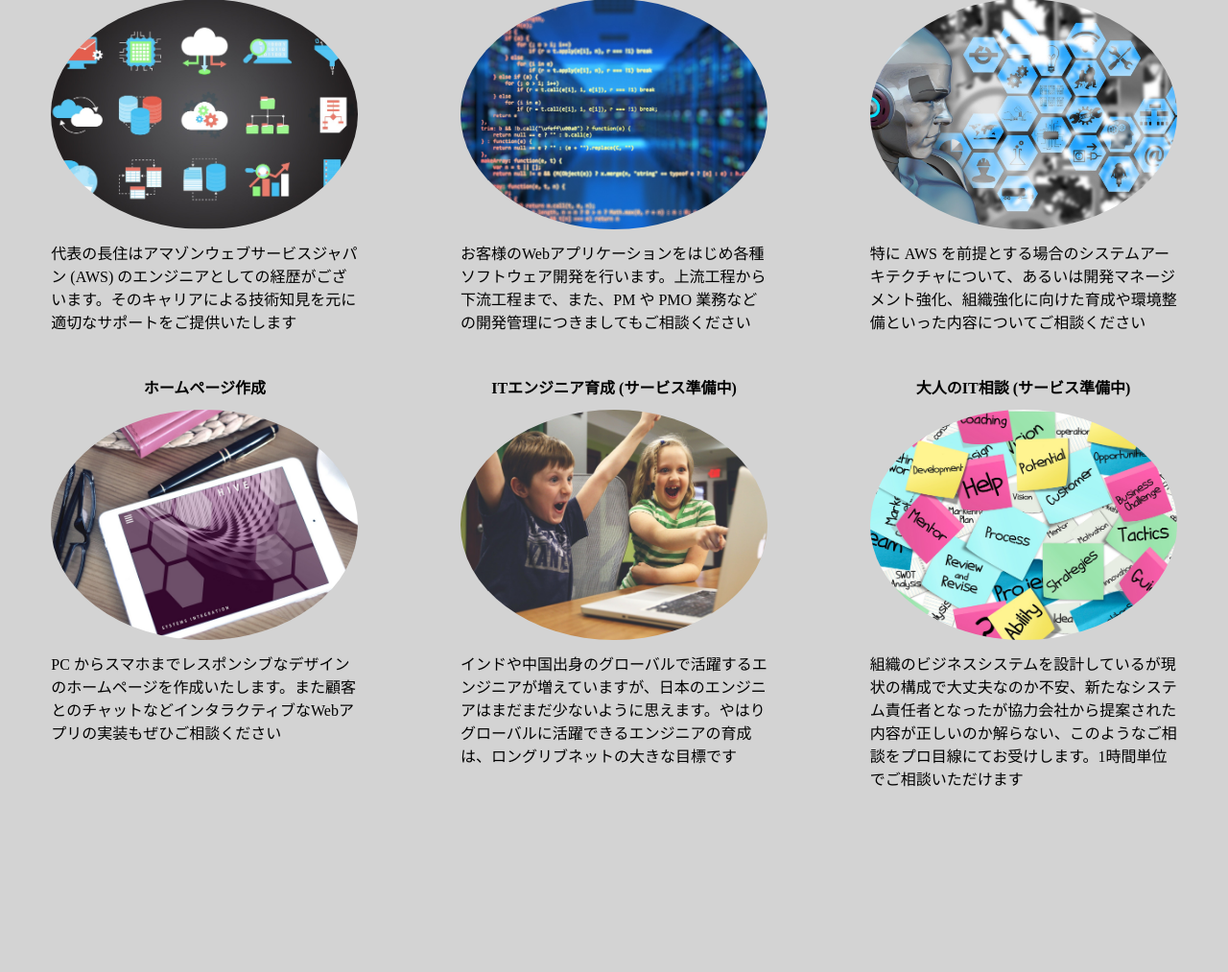
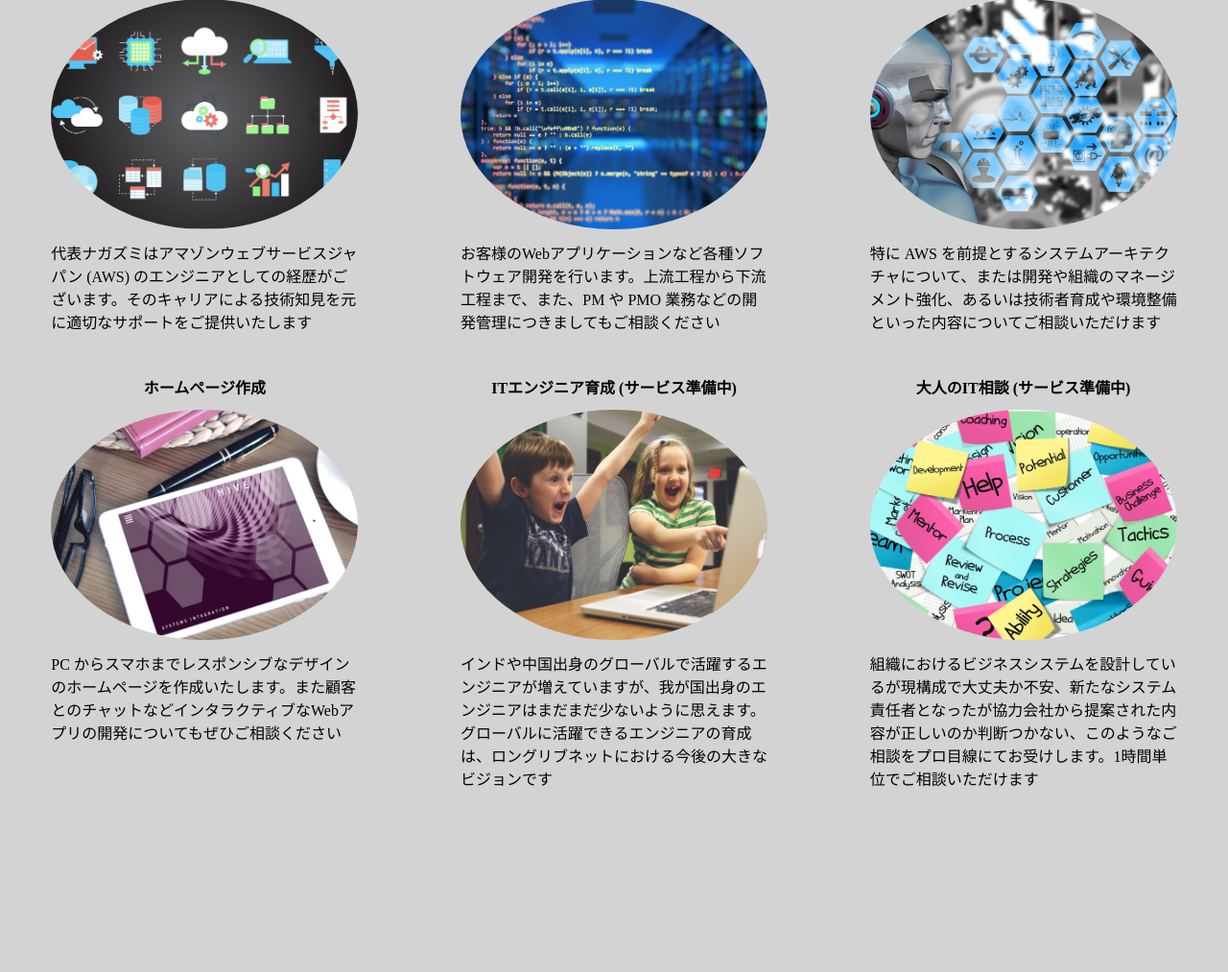
Before and after one commit to long-live-net/longlivenet, a Django app: page / in a window 1280 px wide. Shown: the part 2583-3596 px from the top of the page at 96% size. Run offline with Django 3.2, Linux system fonts and the light colour scheme; data that the repository does not hold is empty.

Commit message:
Modified wording a little

```diff
--- a/sitebase/templates/sitebase/index.html
+++ b/sitebase/templates/sitebase/index.html
@@ -74,42 +74,42 @@
         <ul>
           <li class="service_title">AWSクラウド導入</li>
           <li class="service_img" style="background-image: url('/static/images/s-service-aws.png')"><a href="#services"></a></li>
-          <li class="service_comment">代表の長住はアマゾンウェブサービスジャパン (AWS) のエンジニアとしての経歴がございます。そのキャリアによる技術知見を元に適切なサポートをご提供いたします</li>
+          <li class="service_comment">代表ナガズミはアマゾンウェブサービスジャパン (AWS) のエンジニアとしての経歴がございます。そのキャリアによる技術知見を元に適切なサポートをご提供いたします</li>
         </ul>
       </li>
       <li class="box">
         <ul>
           <li class="service_title">ソフトウェア開発</li>
           <li class="service_img" style="background-image: url('/static/images/s-service-system.png')"><a href="#services"></a></li>
-          <li class="service_comment">お客様のWebアプリケーションをはじめ各種ソフトウェア開発を行います。上流工程から下流工程まで、また、PM や PMO 業務などの開発管理につきましてもご相談ください</li>
+          <li class="service_comment">お客様のWebアプリケーションなど各種ソフトウェア開発を行います。上流工程から下流工程まで、また、PM や PMO 業務などの開発管理につきましてもご相談ください</li>
         </ul>
       </li>
       <li class="box">
         <ul>
           <li class="service_title">技術顧問</li>
           <li class="service_img" style="background-image: url('/static/images/s-service-advisor.png')"><a href="#services"></a></li>
-          <li class="service_comment">特に AWS を前提とする場合のシステムアーキテクチャについて、あるいは開発マネージメント強化、組織強化に向けた育成や環境整備といった内容についてご相談ください</li>
+          <li class="service_comment">特に AWS を前提とするシステムアーキテクチャについて、または開発や組織のマネージメント強化、あるいは技術者育成や環境整備といった内容についてご相談いただけます</li>
         </ul>
       </li>
       <li class="box">
         <ul>
           <li class="service_title">ホームページ作成</li>
           <li class="service_img" style="background-image: url('/static/images/s-service-hp.png')"><a href="#services"></a></li>
-          <li class="service_comment">PC からスマホまでレスポンシブなデザインのホームページを作成いたします。また顧客とのチャットなどインタラクティブなWebアプリの実装もぜひご相談ください</li>
+          <li class="service_comment">PC からスマホまでレスポンシブなデザインのホームページを作成いたします。また顧客とのチャットなどインタラクティブなWebアプリの開発についてもぜひご相談ください</li>
         </ul>
       </li>
       <li class="box">
         <ul>
           <li class="service_title">ITエンジニア育成 (サービス準備中)</li>
           <li class="service_img" style="background-image: url('/static/images/s-service-education.png')"></li>
-          <li class="service_comment">インドや中国出身のグローバルで活躍するエンジニアが増えていますが、日本のエンジニアはまだまだ少ないように思えます。やはりグローバルに活躍できるエンジニアの育成は、ロングリブネットの大きな目標です</li>
+          <li class="service_comment">インドや中国出身のグローバルで活躍するエンジニアが増えていますが、我が国出身のエンジニアはまだまだ少ないように思えます。グローバルに活躍できるエンジニアの育成は、ロングリブネットにおける今後の大きなビジョンです</li>
         </ul>
       </li>
       <li class="box">
         <ul>
           <li class="service_title">大人のIT相談 (サービス準備中)</li>
           <li class="service_img" style="background-image: url('/static/images/s-service-consul.png')"></li>
-          <li class="service_comment">組織のビジネスシステムを設計しているが現状の構成で大丈夫なのか不安、新たなシステム責任者となったが協力会社から提案された内容が正しいのか解らない、このようなご相談をプロ目線にてお受けします。1時間単位でご相談いただけます</li>
+          <li class="service_comment">組織におけるビジネスシステムを設計しているが現構成で大丈夫か不安、新たなシステム責任者となったが協力会社から提案された内容が正しいのか判断つかない、このようなご相談をプロ目線にてお受けします。1時間単位でご相談いただけます</li>
         </ul>
       </li>
     </ul>
```
